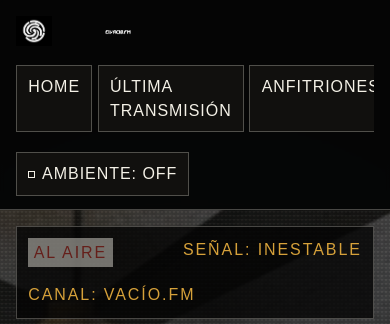
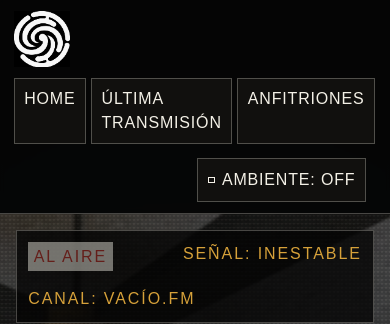
Before and after one commit to MoyRb/elvacio, a Next.js app: page / in a window 390 px wide. Shown: the top 324 px of the page. Built offline with nearby package versions, Linux system fonts and the light colour scheme; no server answers.

Commit message:
Fix header branding crop and sizing

```diff
--- a/src/app/components/SceneShell.tsx
+++ b/src/app/components/SceneShell.tsx
@@ -25,22 +25,26 @@
       <SignalBoot />
       <header className="site-header">
         <a className="brand" href="#home" aria-label="El Vacío FM — inicio">
+          <span className="brand-mark-frame" aria-hidden="true">
             <Image
               className="brand-mark"
               src={BRAND_ISOTYPE}
               alt=""
               width={4913}
               height={4068}
-            sizes="42px"
+              sizes="(max-width: 760px) 54px, (max-width: 1100px) 58px, 64px"
             />
+          </span>
+          <span className="brand-logotype-frame">
             <Image
               className="brand-logotype"
               src={BRAND_LOGOTYPE}
               alt="ELVACIO.FM"
               width={3000}
               height={3000}
-            sizes="165px"
+              sizes="(max-width: 430px) 0px, (max-width: 760px) 178px, (max-width: 1100px) 204px, 220px"
             />
+          </span>
         </a>
         <nav aria-label="Secciones principales">
           {navItems.map(([label, href]) => (
--- a/src/app/globals.css
+++ b/src/app/globals.css
@@ -28,13 +28,17 @@
 a { color: inherit; }
 
 .site-shell { min-height: 100vh; overflow-x: clip; background: radial-gradient(circle at 50% 20%, rgba(127,165,166,.16), transparent 32%), var(--void-black); }
-.site-header { position: sticky; top: 0; z-index: 20; display: grid; grid-template-columns: auto 1fr auto; gap: 1rem; align-items: center; padding: .8rem clamp(1rem, 3vw, 2rem); background: rgba(5,5,5,.88); border-bottom: 1px solid var(--line); backdrop-filter: blur(2px); }
-.brand { display: inline-flex; align-items: center; gap: 10px; min-width: 0; text-decoration: none; }
-.brand img { display: block; object-fit: contain; }
-.brand-mark { width: clamp(36px, 3vw, 42px); height: clamp(36px, 3vw, 42px); }
-.brand-logotype { width: clamp(130px, 11vw, 165px); height: 42px; }
-nav { display: flex; flex-wrap: wrap; justify-content: center; gap: .35rem; font-family: var(--font-oxanium); }
-nav a, .terminal-button { border: 1px solid var(--line); background: #11100e; color: var(--overexposed); padding: .55rem .7rem; text-decoration: none; text-transform: uppercase; font: 700 .75rem/1 var(--font-oxanium); letter-spacing: .06em; }
+.site-header { position: sticky; top: 0; z-index: 20; display: grid; grid-template-columns: auto minmax(0, 1fr) auto; gap: clamp(.65rem, 1.4vw, 1rem); align-items: center; padding: .7rem clamp(.85rem, 2.4vw, 1.75rem); background: rgba(5,5,5,.88); border-bottom: 1px solid var(--line); backdrop-filter: blur(2px); }
+.brand { display: inline-flex; align-items: center; flex: 0 0 auto; gap: clamp(10px, .85vw, 14px); min-width: 0; text-decoration: none; }
+.brand:focus-visible { outline: 2px solid var(--tungsten); outline-offset: 4px; }
+.brand-mark-frame, .brand-logotype-frame { position: relative; display: block; flex: 0 0 auto; overflow: hidden; background: #000; }
+.brand-mark-frame { width: clamp(58px, 4.45vw, 64px); height: clamp(58px, 4.45vw, 64px); }
+.brand-logotype-frame { width: clamp(204px, 15.3vw, 220px); height: clamp(40px, 3.15vw, 44px); }
+.brand img { display: block; max-width: none; object-fit: cover; }
+.brand-mark { position: absolute; left: 50%; top: 50%; width: 105px; height: auto; transform: translate(-50%, -50%); }
+.brand-logotype { position: absolute; left: 50%; top: 50%; width: 303px; height: auto; transform: translate(-50%, calc(-50% - 9px)); }
+nav { display: flex; flex-wrap: wrap; justify-content: center; gap: .3rem; min-width: 0; font-family: var(--font-oxanium); }
+nav a, .terminal-button { border: 1px solid var(--line); background: #11100e; color: var(--overexposed); padding: .5rem .6rem; text-decoration: none; text-transform: uppercase; font: 700 clamp(.68rem, .72vw, .75rem)/1 var(--font-oxanium); letter-spacing: .052em; }
 nav a:hover, nav a:focus-visible, .terminal-button:hover, .terminal-button:focus-visible { outline: 2px solid var(--tungsten); color: var(--tungsten); }
 .ambient-control { display: grid; gap: .25rem; justify-items: end; }
 .ambient-button { display: inline-flex; align-items: center; gap: .45rem; }
@@ -85,9 +89,13 @@
 @keyframes onair { 50% { opacity: .45; } }
 
 @media (max-width: 1100px) {
-  .site-header { grid-template-columns: 1fr; }
-  .ambient-control { justify-items: start; }
-  nav { justify-content: start; }
+  .site-header { grid-template-columns: 1fr auto; }
+  .brand-mark-frame { width: 60px; height: 60px; }
+  .brand-logotype-frame { width: 204px; height: 40px; }
+  .brand-mark { width: 100px; }
+  .brand-logotype { width: 281px; transform: translate(-50%, calc(-50% - 8px)); }
+  .ambient-control { justify-items: end; }
+  nav { grid-column: 1 / -1; justify-content: start; }
   .stage-grid { grid-template-columns: 1fr 1.25fr 1fr; }
   .host-portal { min-height: 420px; }
   .content-grid { grid-template-columns: repeat(2, minmax(0, 1fr)); }
@@ -95,9 +103,12 @@
 
 @media (max-width: 760px) {
   html { scroll-behavior: auto; }
-  .brand-logotype { width: 112px; height: 34px; }
-  .site-header { position: relative; }
-  nav { overflow-x: auto; flex-wrap: nowrap; justify-content: start; padding-bottom: .25rem; }
+  .site-header { position: relative; grid-template-columns: minmax(0, 1fr) auto; }
+  .brand-mark-frame { width: 56px; height: 56px; }
+  .brand-logotype-frame { width: min(178px, calc(100vw - 190px)); height: 36px; }
+  .brand-mark { width: 94px; }
+  .brand-logotype { width: 245px; transform: translate(-50%, calc(-50% - 7px)); }
+  nav { grid-column: 1 / -1; overflow-x: auto; flex-wrap: nowrap; justify-content: start; padding-bottom: .25rem; }
   nav a, .terminal-button { min-height: 44px; }
   .hero-scene { min-height: auto; padding: 1rem; }
   .broadcast-status { position: static; margin-bottom: 1rem; }
@@ -114,5 +125,5 @@
 }
 
 @media (max-width: 430px) {
-  .brand-logotype { display: none; }
+  .brand-logotype-frame { display: none; }
 }
```
Lines whose indentation alone changed are shown as unchanged.
